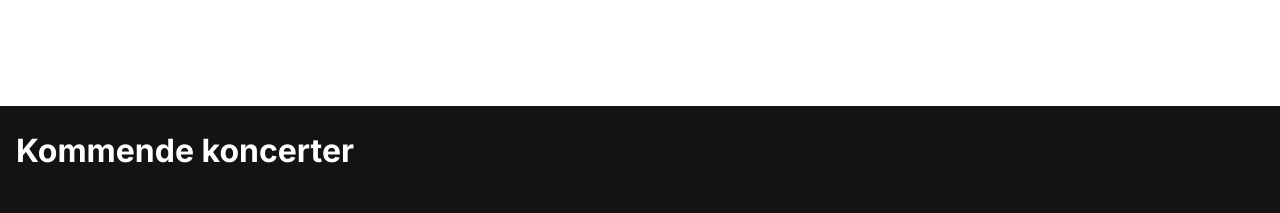
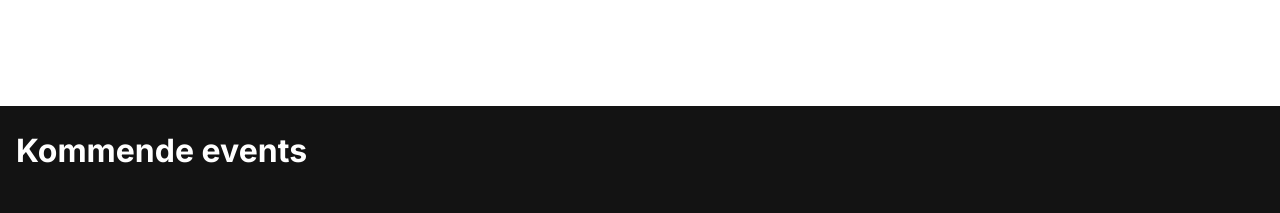
Before and after one commit to Malenevj/-Radar-eksamen, a plain HTML site: page index.html in a window 1280 px wide. Shown: the part 1480-1693 px from the top of the page. Drawn offline with Linux system fonts and the light colour scheme; a web font is replaced by a local one.

Commit message:
ændret titel

```diff
--- a/index.html
+++ b/index.html
@@ -89,7 +89,7 @@
 
       <!-- Sektion 2: Kommende koncerter -->
       <section class="section-koncerter">
-        <h2>Kommende koncerter</h2>
+        <h2>Kommende events</h2>
         <ul class="slider-container">
           <li class="koncert">
             <figure>
```
